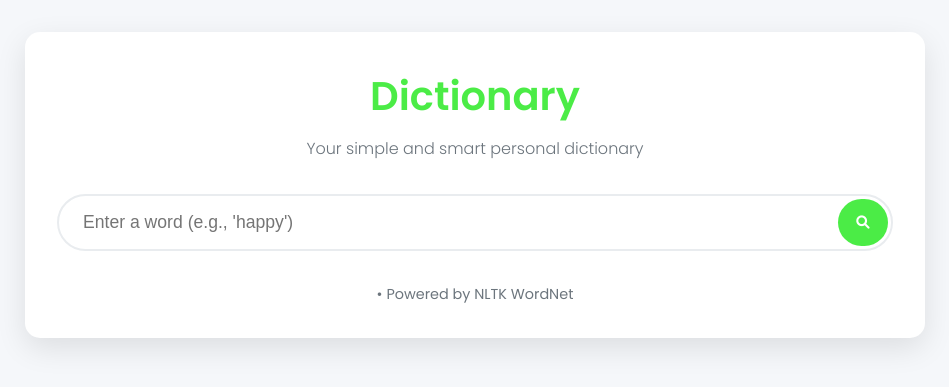
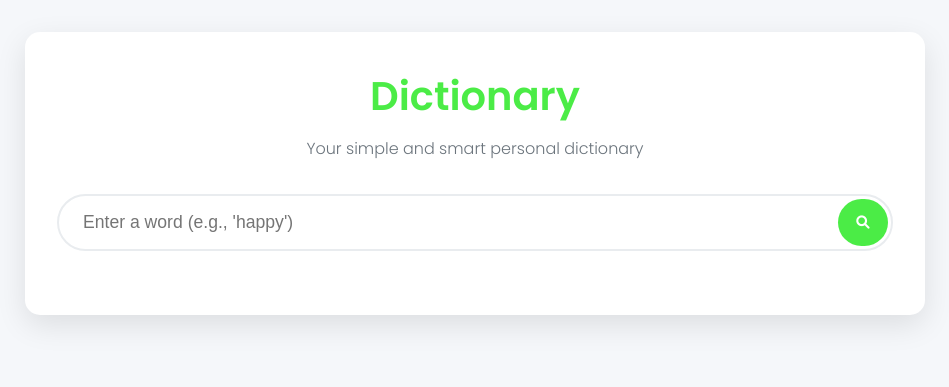
Before and after one commit to NarendraReddy077/Dictionary, a Flask app: page / in a window 1280 px wide. Shown: the top 387 px of the page, without its empty margins (165-1114 px from the left). Run offline with Flask 3, Linux system fonts and the light colour scheme.

Commit message:
update index.html

```diff
--- a/templates/index.html
+++ b/templates/index.html
@@ -54,10 +54,6 @@
                 <ul class="examples" id="examples-list"></ul>
             </div>
         </div>
-
-        <footer>
-            <p>• Powered by NLTK WordNet</p>
-        </footer>
     </div>
 
     <script>
```
